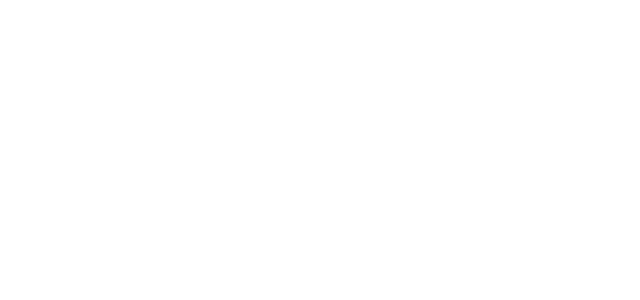
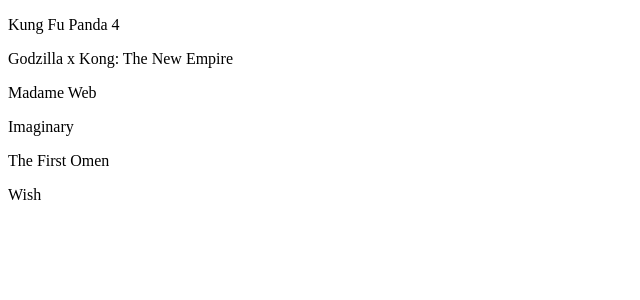
Before and after one commit to NannyPig/RUBweb, a React (Vite) app in the folder react-bios/: page / in a window 1280 px wide. Shown: the top 300 px of the page, without its empty margins (0-640 px from the left). Built offline with nearby package versions, Linux system fonts and the light colour scheme.

Commit message:
Added MovieItem

```diff
--- a/react-bios/src/App.tsx
+++ b/react-bios/src/App.tsx
@@ -1,5 +1,14 @@
+import MovieItem from "./components/MovieItem";
+import movies from "./utils/movies.json";
+
 function App() {
-  return null;
+  return (
+    <div>
+      {movies.map((m) => {
+        return <MovieItem key={m.id} title={m.title} />;
+      })}
+    </div>
+  );
 }
 
 export default App;
--- /dev/null
+++ b/react-bios/src/components/MovieItem.tsx
@@ -0,0 +1,21 @@
+import React from "react";
+
+type MovieItemProps = {
+  title: string;
+};
+
+interface IMovieItemProps {
+  title: string;
+}
+
+const MovieItem = (props: IMovieItemProps) => {
+  const { title } = props;
+
+  return (
+    <div>
+      <p>{title}</p>
+    </div>
+  );
+};
+
+export default MovieItem;
```
